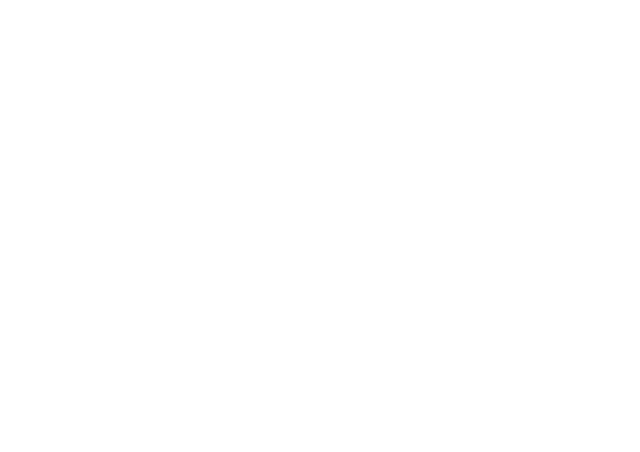
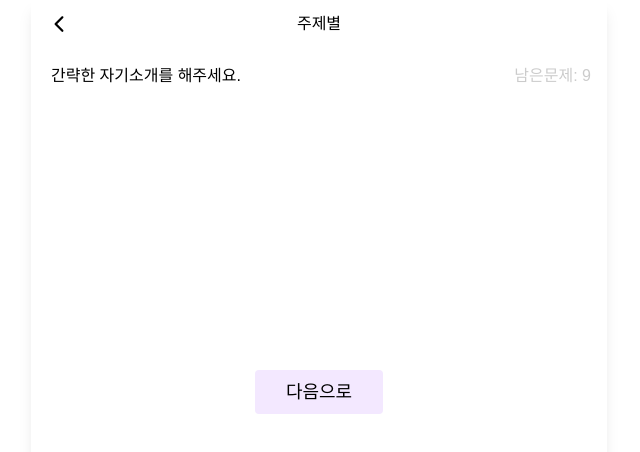
Before and after one commit to JhsK/frontend-interview-app, a React (Create React App) app: page /mock/interview in a window 1280 px wide. Before the commit this address had no page. Shown: the top 452 px of the page, without its empty margins (321-961 px from the left). Built offline with nearby package versions, Linux system fonts and the light colour scheme.

Commit message:
모의면접 문제 및 참고 링크 렌더

```diff
--- a/package.json
+++ b/package.json
@@ -6,6 +6,7 @@
     "@testing-library/jest-dom": "^5.16.4",
     "@testing-library/react": "^13.1.1",
     "@testing-library/user-event": "^13.5.0",
+    "aos": "^3.0.0-beta.6",
     "react": "^18.1.0",
     "react-dom": "^18.1.0",
     "react-icons": "^4.3.1",
--- a/src/App.tsx
+++ b/src/App.tsx
@@ -2,6 +2,7 @@
 import { BrowserRouter, Route, Routes } from 'react-router-dom';
 import Home from './pages/Home';
 import MockInfo from './pages/mock/MockInfo';
+import MockProblem from './pages/mock/MockProblem';
 import ThemeInfo from './pages/ThemeInfo';
 
 function App() {
@@ -10,6 +11,7 @@
       <Routes>
         <Route path="/" element={<Home />} />
         <Route path="/mock/info" element={<MockInfo />} />
+        <Route path="/mock/interview" element={<MockProblem />} />
         <Route path="/theme/info" element={<ThemeInfo />} />
       </Routes>
     </BrowserRouter>
--- a/src/components/Button.tsx
+++ b/src/components/Button.tsx
@@ -3,8 +3,13 @@
 interface ButtonProps {
   color: string;
   children: any;
+  onClickButton?: () => void;
 }
 
-export default function Button({ color, children }: ButtonProps) {
-  return <button className={`text-lg w-32 cursor-pointer rounded py-2 px-4 mb-4 ${color}`}>{children}</button>;
+export default function Button({ color, children, onClickButton }: ButtonProps) {
+  return (
+    <button onClick={onClickButton} className={`text-lg w-32 cursor-pointer rounded py-2 px-4 mb-4 ${color}`}>
+      {children}
+    </button>
+  );
 }
--- a/src/components/Layout.tsx
+++ b/src/components/Layout.tsx
@@ -9,7 +9,7 @@
 function Layout({ children = null, noNav = false, title = '' }: any) {
   return (
     <div>
-      <div className="bg-white top-0 left-0 w-full min-h-screen relative md:mx-auto md:max-w-xl shadow-lg">
+      <div className="overflow-auto bg-white top-0 left-0 w-full min-h-screen relative md:mx-auto md:max-w-xl shadow-lg">
         {!noNav && <Nav title={title} />}
         <div className="py-4 px-5 h-full">{children}</div>
       </div>
--- a/src/pages/mock/MockProblem.tsx
+++ b/src/pages/mock/MockProblem.tsx
@@ -1,17 +1,57 @@
-import React from 'react';
-import { Link } from 'react-router-dom';
+import React, { useCallback, useMemo, useState } from 'react';
+import { Link, useNavigate } from 'react-router-dom';
 import Button from 'src/components/Button';
 import Layout from 'src/components/Layout';
 import MockIntroduce from 'src/components/MockIntroduce';
+import { shuffle } from 'src/lib';
+import { mockTest } from 'src/problems';
+
+type StateType = 'problem' | 'solve';
 
 function MockProblem() {
+  const navigate = useNavigate();
+  const [solvedProblems, setSolvedProblems] = useState(1);
+  const [state, setState] = useState<StateType>('problem');
+  const randomProblems = useMemo(() => shuffle(Array.from({ length: mockTest.length }, (v, i) => i)), []);
+
+  const onClickNextInterview = () => {
+    if (solvedProblems === 9) navigate('/mock/end');
+
+    if (solvedProblems > 1) {
+      if (state === 'problem') setState('solve');
+      else {
+        setState('problem');
+        setSolvedProblems((prev) => prev + 1);
+      }
+    } else {
+      setSolvedProblems((prev) => prev + 1);
+    }
+  };
+
+  const renderProblem = useCallback(() => {
+    const index = solvedProblems - 2;
+    if (solvedProblems > 1) {
+      if (state === 'problem') return <div>{mockTest[randomProblems[index]].problem}</div>;
+      return (
+        <>
+          <div className="mb-8">{mockTest[randomProblems[index]].problem}</div>
+          <div className="mb-4">{mockTest[randomProblems[index]].solve[0]}</div>
+          <div className="mb-4">{mockTest[randomProblems[index]].solve[1]}</div>
+        </>
+      );
+    }
+
+    return <MockIntroduce />;
+  }, [solvedProblems, state]);
+
   return (
     <Layout title="주제별">
-      <MockIntroduce />
+      <span className="absolute right-4 text-center opacity-20">{`남은문제: ${10 - solvedProblems}`}</span>
+      {randomProblems && renderProblem()}
       <div className="absolute inset-0 h-full w-full flex items-center justify-center flex-col">
-        <Link to="/mock/interview">
-          <Button color="bg-purple-100">다음으로</Button>
-        </Link>
+        <Button onClickButton={onClickNextInterview} color="bg-purple-100">
+          다음으로
+        </Button>
       </div>
     </Layout>
   );
```
Also changed, not shown: 1 other file (tests, documents, lock files or other folders).
